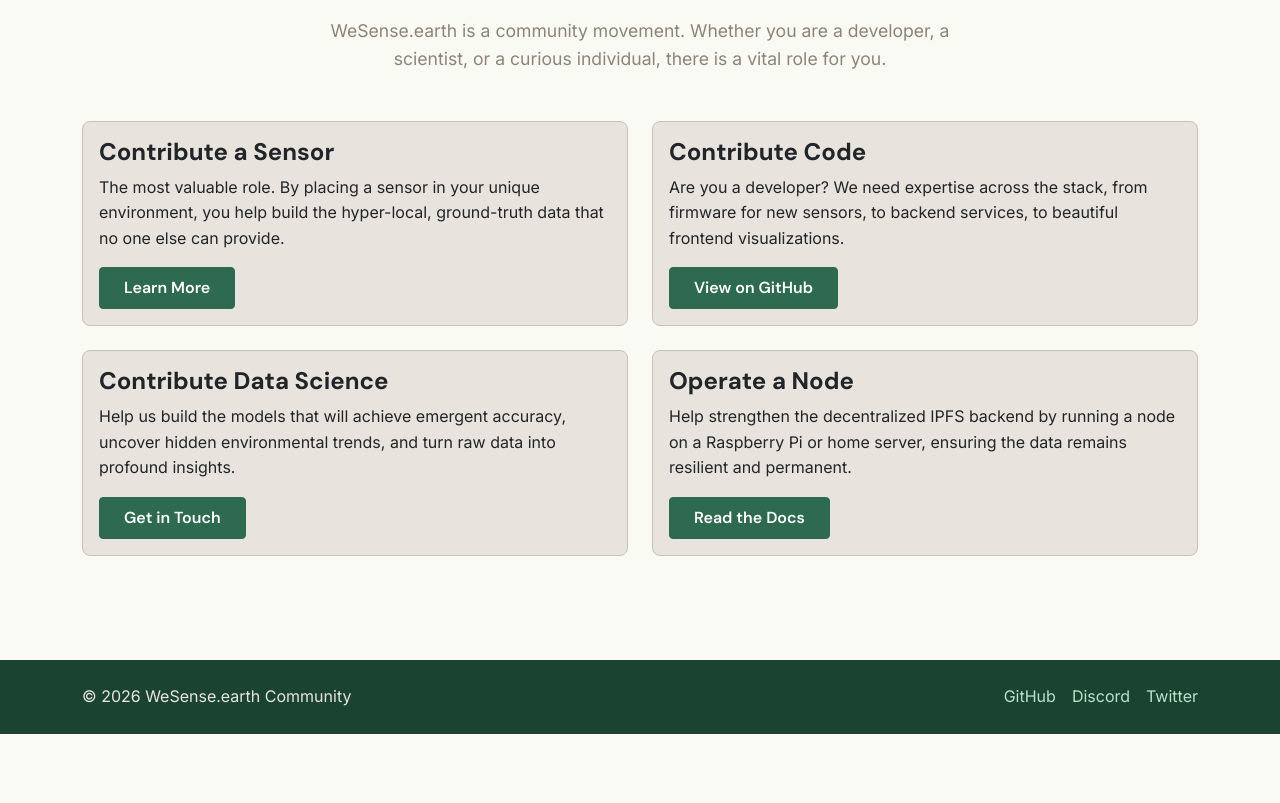
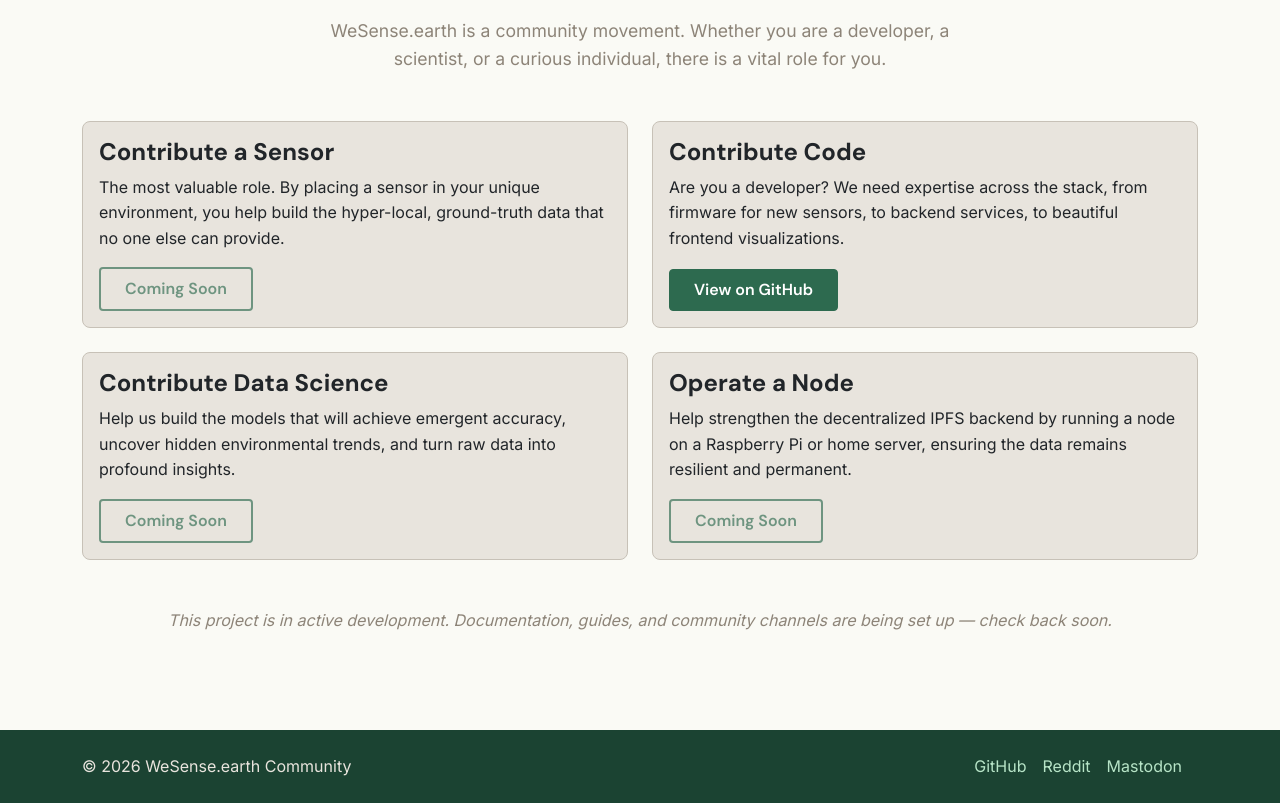
Before and after one commit to wesense-earth/wesense-website, a React (Vite) app: page / in a window 1280 px wide. Shown: the part 5140-5943 px from the top of the page. Before the commit the page ends 5874 px from the top, so only its background shows below. Built offline with nearby package versions, Linux system fonts and the light colour scheme.

Commit message:
Update buttons with details and links

```diff
--- a/src/components/Contribute.jsx
+++ b/src/components/Contribute.jsx
@@ -5,26 +5,30 @@ const waysToContribute = [
   {
     title: 'Contribute a Sensor',
     text: 'The most valuable role. By placing a sensor in your unique environment, you help build the hyper-local, ground-truth data that no one else can provide.',
-    buttonText: 'Learn More',
-    buttonClass: 'btn-brand',
+    buttonText: 'Coming Soon',
+    buttonClass: 'btn-brand-outline',
+    href: null,
   },
   {
     title: 'Contribute Code',
     text: 'Are you a developer? We need expertise across the stack, from firmware for new sensors, to backend services, to beautiful frontend visualizations.',
     buttonText: 'View on GitHub',
     buttonClass: 'btn-brand',
+    href: 'https://github.com/wesense-earth',
   },
   {
     title: 'Contribute Data Science',
     text: 'Help us build the models that will achieve emergent accuracy, uncover hidden environmental trends, and turn raw data into profound insights.',
-    buttonText: 'Get in Touch',
-    buttonClass: 'btn-brand',
+    buttonText: 'Coming Soon',
+    buttonClass: 'btn-brand-outline',
+    href: null,
   },
   {
     title: 'Operate a Node',
     text: 'Help strengthen the decentralized IPFS backend by running a node on a Raspberry Pi or home server, ensuring the data remains resilient and permanent.',
-    buttonText: 'Read the Docs',
-    buttonClass: 'btn-brand',
+    buttonText: 'Coming Soon',
+    buttonClass: 'btn-brand-outline',
+    href: null,
   },
 ];
 
@@ -43,11 +47,22 @@ const Contribute = () => {
                 <Card.Body className="d-flex flex-column">
                   <Card.Title as="h4">{item.title}</Card.Title>
                   <Card.Text className="flex-grow-1">{item.text}</Card.Text>
-                  <Button className={`${item.buttonClass} mt-auto align-self-start`}>{item.buttonText}</Button>
+                  {item.href ? (
+                    <Button href={item.href} target="_blank" rel="noopener noreferrer" className={`${item.buttonClass} mt-auto align-self-start`}>{item.buttonText}</Button>
+                  ) : (
+                    <Button className={`${item.buttonClass} mt-auto align-self-start`} disabled>{item.buttonText}</Button>
+                  )}
                 </Card.Body>
               </Card>
             </Col>
           ))}
+        </Row>
+        <Row className="mt-4">
+          <Col className="text-center">
+            <p style={{ color: 'var(--text-muted)', fontStyle: 'italic' }}>
+              This project is in active development. Documentation, guides, and community channels are being set up &mdash; check back soon.
+            </p>
+          </Col>
         </Row>
       </Container>
     </section>
--- a/src/components/Footer.jsx
+++ b/src/components/Footer.jsx
@@ -8,13 +8,13 @@ const Footer = () => {
     <footer className="site-footer py-4">
       <Container>
         <Row className="align-items-center">
-          <Col md={6} className="text-center text-md-start">
+          <Col md={6} className="text-center text-md-start mb-2 mb-md-0">
             <p className="mb-0">&copy; {currentYear} WeSense.earth Community</p>
           </Col>
           <Col md={6} className="text-center text-md-end">
             <a href="https://github.com/wesense-earth" target="_blank" rel="noopener noreferrer" className="me-3">GitHub</a>
-            <a href="#" className="me-3">Discord</a>
-            <a href="#">Twitter</a>
+            <a href="https://www.reddit.com/r/wesense/" target="_blank" rel="noopener noreferrer" className="me-3">Reddit</a>
+            <a href="https://mastodon.social/@wesense" target="_blank" rel="noopener noreferrer" className="me-3">Mastodon</a>
           </Col>
         </Row>
       </Container>
--- a/src/components/Hero.jsx
+++ b/src/components/Hero.jsx
@@ -17,7 +17,7 @@ const Hero = () => {
           </p>
           <p>
             <Button href="#mission" className="btn-brand my-2 mx-1">Our Mission</Button>
-            <Button href="#contribute" className="btn-brand-outline my-2 mx-1">Get Involved</Button>
+            <Button href="https://github.com/wesense-earth" target="_blank" rel="noopener noreferrer" className="btn-brand-outline my-2 mx-1">Get Involved</Button>
           </p>
         </Col>
       </Row>
```
